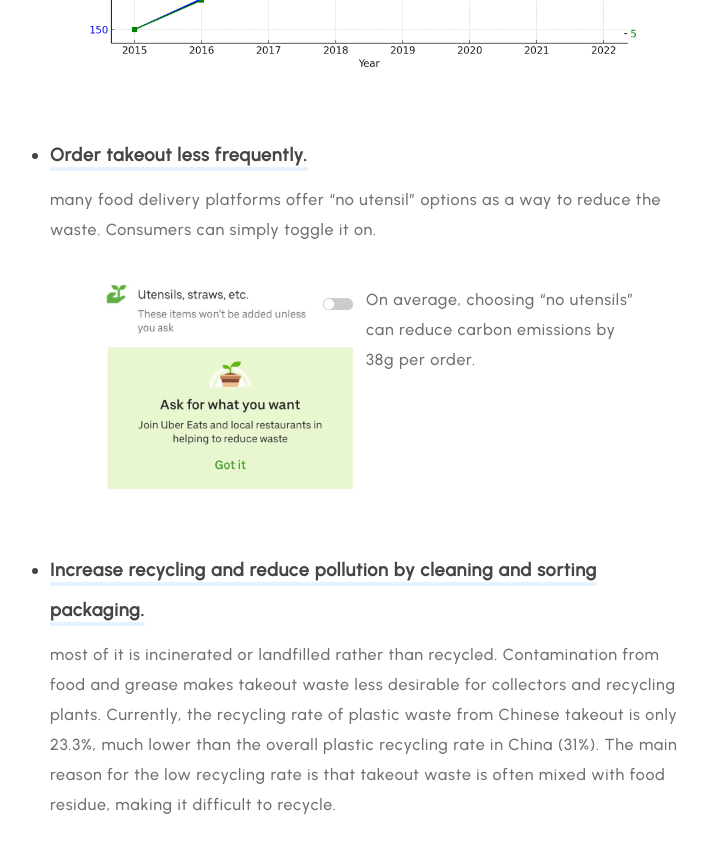
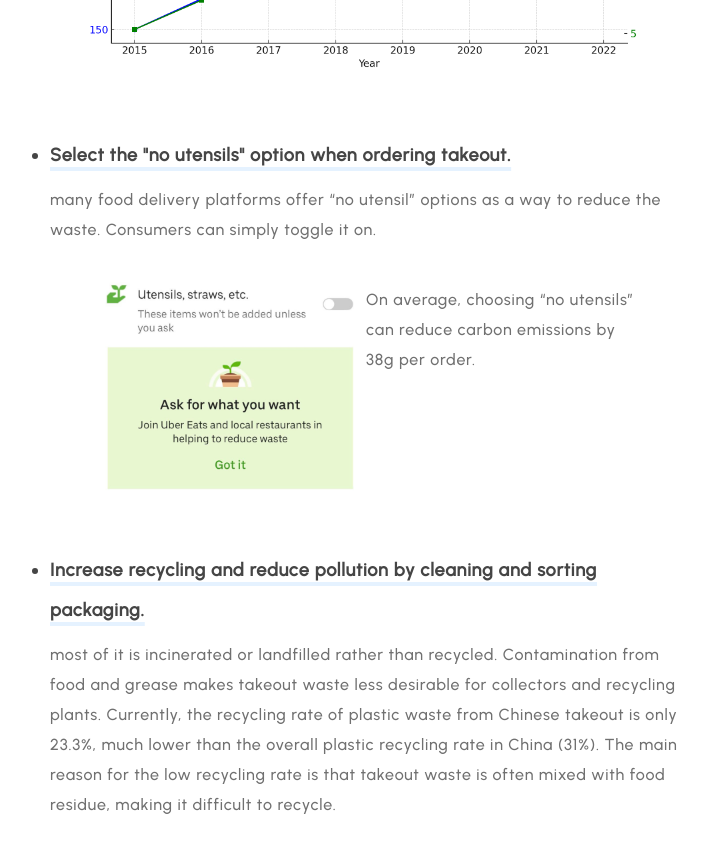
Before and after one commit to qjf0126/JinfanQian, a React (Create React App) app: page /project3 in a window 1280 px wide. Shown: the part 2620-3473 px from the top of the page, without its empty margins (322-1029 px from the left). Built offline with nearby package versions, Linux system fonts and the light colour scheme; the HTML template or start-up script is replaced by a standard one.

Commit message:
Update Research.js

```diff
--- a/src/Project3/Research.js
+++ b/src/Project3/Research.js
@@ -19,7 +19,7 @@ const Research = () => {
             <div className="card card-body" style={{margin: '20px 0px 40px 0px', padding:'10px 20px 20px 20px',border:'none'}}>
               <img src={growth} className="growth"/>
             </div>
-            <li className="research3-list-item">Order takeout less frequently.</li>
+            <li className="research3-list-item">Select the "no utensils" option when ordering takeout.</li>
             <p className="research3-paragraph">
               many food delivery platforms offer “no utensil” options as a way to reduce the waste. Consumers can simply toggle it on.
             </p>
```
